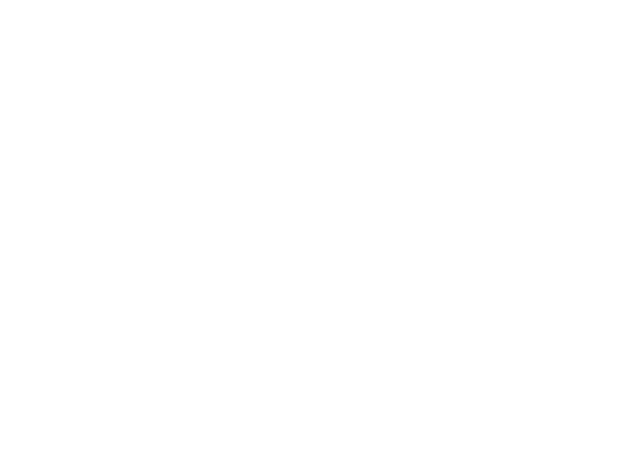
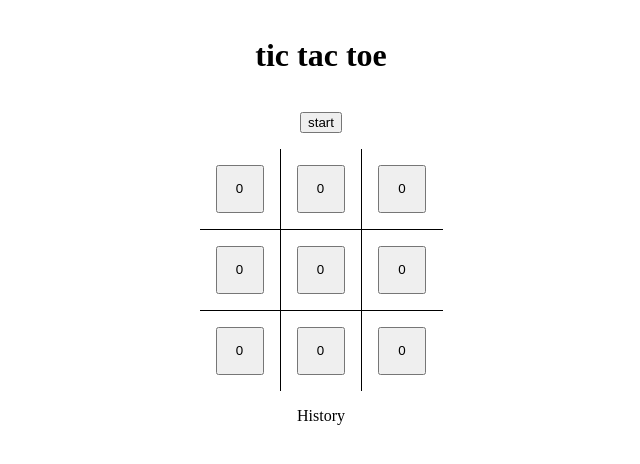
Before and after one commit to Carlesneri/tic-tac-toe, a React (Vite) app in the folder app/: page / in a window 1280 px wide. Shown: the top 464 px of the page, without its empty margins (319-959 px from the left). Built offline with nearby package versions, Linux system fonts and the light colour scheme.

Commit message:
feat: rendering board with default values

```diff
--- a/app/src/App.jsx
+++ b/app/src/App.jsx
@@ -1,9 +1,21 @@
+import { useState } from 'react'
 import './App.css'
+import Board from './components/Board/Board'
+import Header from './components/Header'
+import History from './components/History'
+import Panel from './components/Panel'
 
 function App() {
+  // Creating a state. possible values: 0-> not selected, 1-> player, 2->computer
+  const [boxes, setBoxes] = useState(Array(9).fill('0'))
+
   return (
-    <div>
-    </div>
+    <>
+      <Header />
+      <Panel />
+      <Board boxes={boxes} setBoxes={setBoxes} />
+      <History />
+    </>
   )
 }
 
--- /dev/null
+++ b/app/src/components/Board/Board.css
@@ -0,0 +1,4 @@
+.board {
+  display: grid;
+  grid-template-columns: repeat(3, 1fr);
+}
--- /dev/null
+++ b/app/src/components/Board/Board.jsx
@@ -0,0 +1,13 @@
+import React from 'react'
+import Box from '../Box/Box'
+import './Board.css'
+
+export default function Board({boxes, setBoxes}) {
+  return (
+    <div className="container">
+      <div className="board">
+        {boxes.map((box, index) => <Box value={box} setBoxes={setBoxes} key={index} position={index + 1} />)}
+      </div>
+    </div>
+  )
+}
--- /dev/null
+++ b/app/src/components/Box/Box.css
@@ -0,0 +1,19 @@
+.box {
+  padding: 1rem;
+  display: grid;
+  /* background-color: #333; */
+  place-content: center;
+}
+.box:nth-of-type(-n+6) {
+  border-bottom: 1px solid black;
+}
+.box:nth-of-type(3n+1) {
+  border-right: 1px solid black;
+}
+.box:nth-of-type(3n+2) {
+  border-right: 1px solid black;
+}
+.box button {
+  width: 48px;
+  height: 48px;
+}
--- /dev/null
+++ b/app/src/components/Box/Box.jsx
@@ -0,0 +1,19 @@
+import React from 'react'
+import './Box.css'
+
+export default function Box({value, position, setBoxes}) {
+  const handleClickBoxButton = () => {
+    setBoxes(boxes => {
+      boxes[position - 1] = 1
+      return [...boxes]
+    })
+  }
+
+  return (
+    <div className="box">
+      <button onClick={handleClickBoxButton}>
+        {value}
+      </button>
+    </div>
+  )
+}
--- /dev/null
+++ b/app/src/components/Header.jsx
@@ -0,0 +1,11 @@
+import React from 'react'
+
+export default function Header() {
+  return (
+    <div className='container'>
+      <h1>
+        tic tac toe
+      </h1>
+    </div>
+  )
+}
--- /dev/null
+++ b/app/src/components/History.jsx
@@ -0,0 +1,9 @@
+import React from 'react'
+
+export default function History() {
+  return (
+    <div className="container">
+      History
+    </div>
+  )
+}
--- /dev/null
+++ b/app/src/components/Panel.jsx
@@ -0,0 +1,13 @@
+import React from 'react'
+
+export default function Panel() {
+  return (
+    <div className='container'>
+      <div className='buttons'>
+        <div className='button'>
+          <button>start</button>
+        </div>
+      </div>
+    </div>
+  )
+}
--- a/app/src/index.css
+++ b/app/src/index.css
@@ -0,0 +1,5 @@
+.container {
+  margin: 1rem;
+  display: flex;
+  justify-content: center;
+}
--- a/package.json
+++ b/package.json
@@ -4,8 +4,8 @@
   "description": "Play Tic-Tac-Toc against computer",
   "main": "api/index.js",
   "scripts": {
-    "app:dev": "npm test && npm run dev -w app",
-    "test": "jest --watch"
+    "app:dev": "npm run dev -w app",
+    "test": "jest --watchAll"
   },
   "author": "",
   "license": "ISC",
@@ -14,6 +14,8 @@
     "app"
   ],
   "devDependencies": {
+    "@testing-library/dom": "^8.9.0",
+    "@testing-library/react": "^12.1.2",
     "jest": "^27.2.5",
     "standard": "^16.0.4"
   },
```
Also changed, not shown: 2 other files (tests, documents, lock files or other folders).
